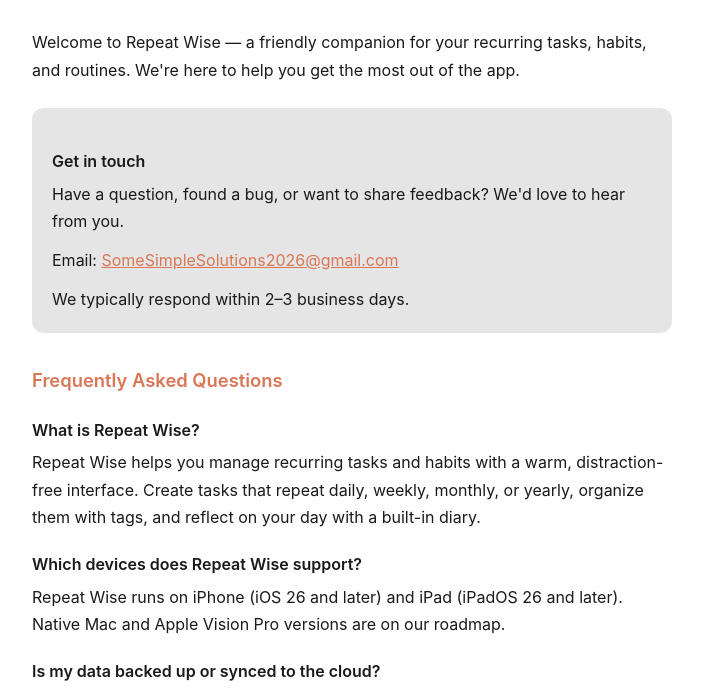
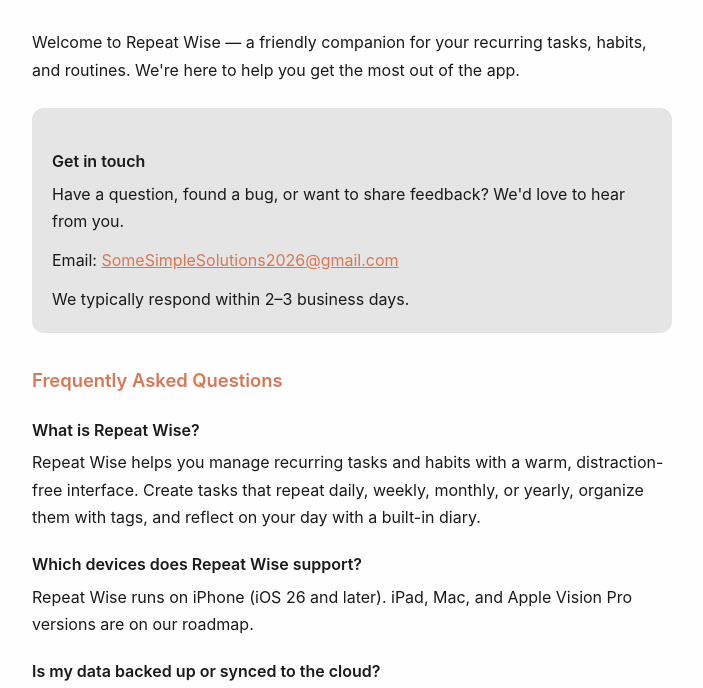
Before and after one commit to hadiz/repeatwise-privacy, a plain HTML site: page support.html in a window 1280 px wide. Shown: the part 110-798 px from the top of the page, without its empty margins (288-991 px from the left). Drawn offline with Linux system fonts and the light colour scheme.

Commit message:
Update the support page

```diff
--- a/support.html
+++ b/support.html
@@ -106,7 +106,7 @@
 <p>Repeat Wise helps you manage recurring tasks and habits with a warm, distraction-free interface. Create tasks that repeat daily, weekly, monthly, or yearly, organize them with tags, and reflect on your day with a built-in diary.</p>
 
 <h3>Which devices does Repeat Wise support?</h3>
-<p>Repeat Wise runs on iPhone (iOS 26 and later) and iPad (iPadOS 26 and later). Native Mac and Apple Vision Pro versions are on our roadmap.</p>
+<p>Repeat Wise runs on iPhone (iOS 26 and later). iPad, Mac, and Apple Vision Pro versions are on our roadmap.</p>
 
 <h3>Is my data backed up or synced to the cloud?</h3>
 <p>No. All of your tasks, tags, completions, and diary entries are stored locally on your device. Nothing is uploaded to our servers. If you delete the app, this data is permanently removed.</p>
```
